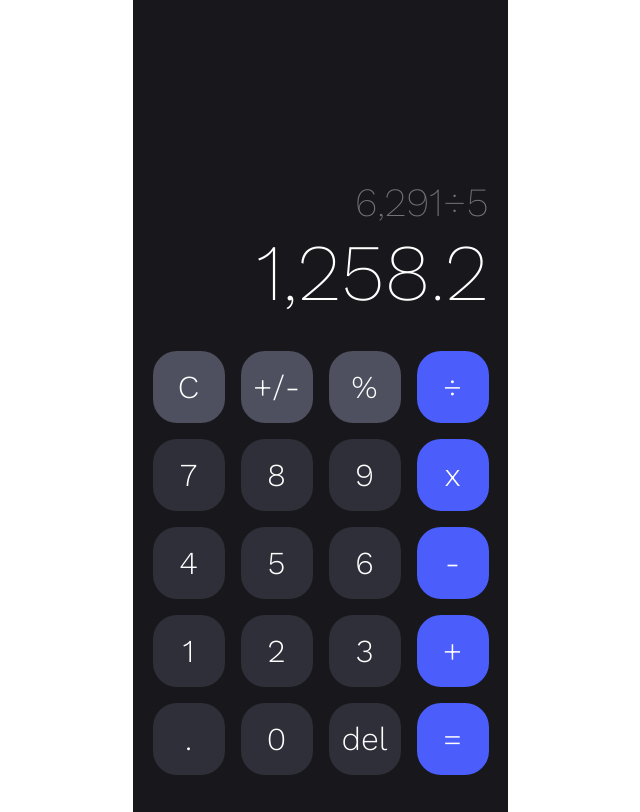
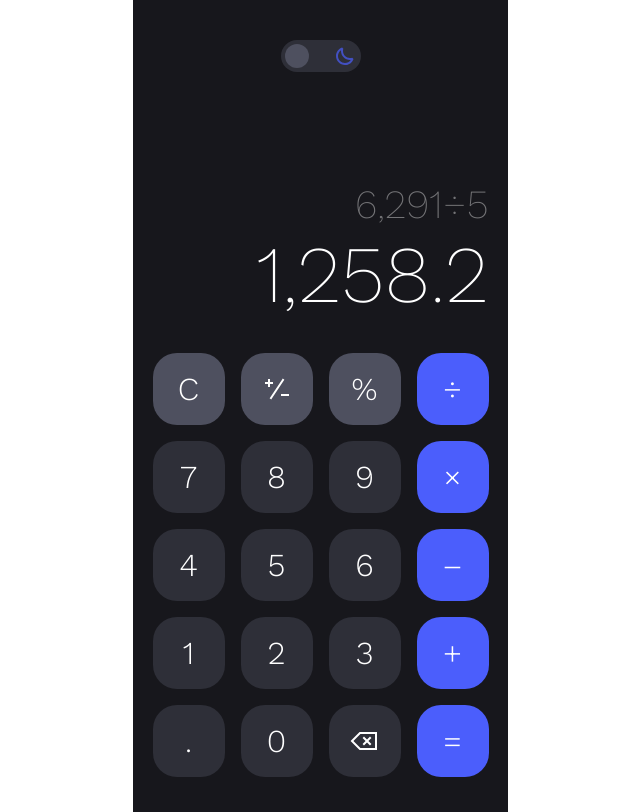
Before and after one commit to tomghaines/calculator-plus, a plain HTML site: page index.html in a window 1280 px wide. Shown: the whole page, without its empty margins (320-960 px from the left). Drawn offline with nearby package versions, Linux system fonts and the light colour scheme.

Commit message:
resource directory added. display mode component added

```diff
--- a/index.html
+++ b/index.html
@@ -15,6 +15,10 @@
   <body class="flex-container">
     <main>
       <div class="main-grid-container">
+        <div class="mode-btn-component bg-prm">
+          <button class="mode-btn bg-grey"></button>
+          <img src="resource/svgs/moon.svg" />
+        </div>
         <div class="dspl-container">
           <div><p class="inp-el">6,291÷5</p></div>
           <div><p class="res-el">1,258.2</p></div>
@@ -24,7 +28,7 @@
             <p class="key-txt">C</p>
           </button>
           <button id="plus-minus-btn" class="key-btn bg-grey">
-            <p class="key-txt">+/-</p>
+            <img src="resource/svgs/plusminus.svg" />
           </button>
           <button id="perc-btn" class="key-btn bg-grey">
             <p class="key-txt">%</p>
@@ -42,7 +46,7 @@
             <p class="key-txt">9</p>
           </button>
           <button id="multiply-btn" class="key-btn bg-blue">
-            <p class="key-txt">x</p>
+            <p class="key-txt">×</p>
           </button>
           <button id="four-btn" class="key-btn bg-prm">
             <p class="key-txt">4</p>
@@ -54,7 +58,7 @@
             <p class="key-txt">6</p>
           </button>
           <button id="minus-btn" class="key-btn bg-blue">
-            <p class="key-txt">-</p>
+            <p class="key-txt">–</p>
           </button>
           <button id="one-btn" class="key-btn bg-prm">
             <p class="key-txt">1</p>
@@ -75,7 +79,7 @@
             <p class="key-txt">0</p>
           </button>
           <button id="del-btn" class="key-btn bg-prm">
-            <p class="key-txt">del</p>
+            <img src="resource/svgs/delete.svg" />
           </button>
           <button id="equals-btn" class="key-btn bg-blue">
             <p class="key-txt">=</p>
--- a/styles.css
+++ b/styles.css
@@ -20,11 +20,33 @@ main {
 .main-grid-container {
     display: grid;
     width: 335px;
-    grid-template-rows: 1fr 1.5fr;
+    grid-template-rows: 1fr 5fr 10fr;
 
     gap: 2rem;
     justify-items: center;
     align-items: center;
+}
+
+.mode-btn-component {
+    width: 72px;
+    height: 32px;
+    border-radius: 16px;
+    padding: 0 4px;
+
+    display: flex;
+    justify-content: space-between;
+    align-items: center;
+
+
+    background-color: #4B5EFC;
+
+}
+
+.mode-btn {
+    border-style: none;
+    width: 24px;
+    height: 24px;
+    border-radius: 12px;
 }
 
 .dspl-container {
@@ -35,7 +57,6 @@ main {
     justify-content: end;
     width: 100%;
     height: 100%;
-
 }
 
 .inp-el {
```
Also changed, not shown: resource/svgs/delete.svg (added), resource/svgs/moon.svg (added), resource/svgs/plusminus.svg (added), resource/svgs/sun.svg (added).
